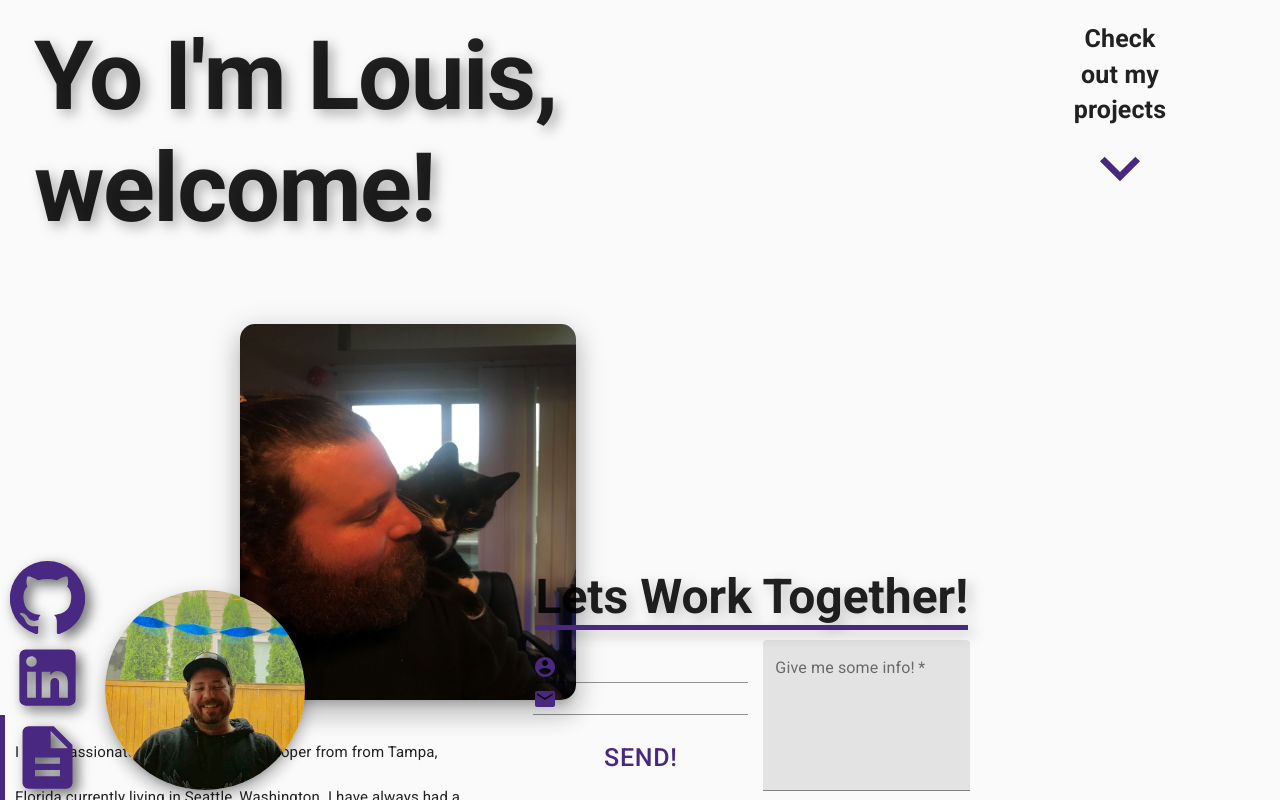
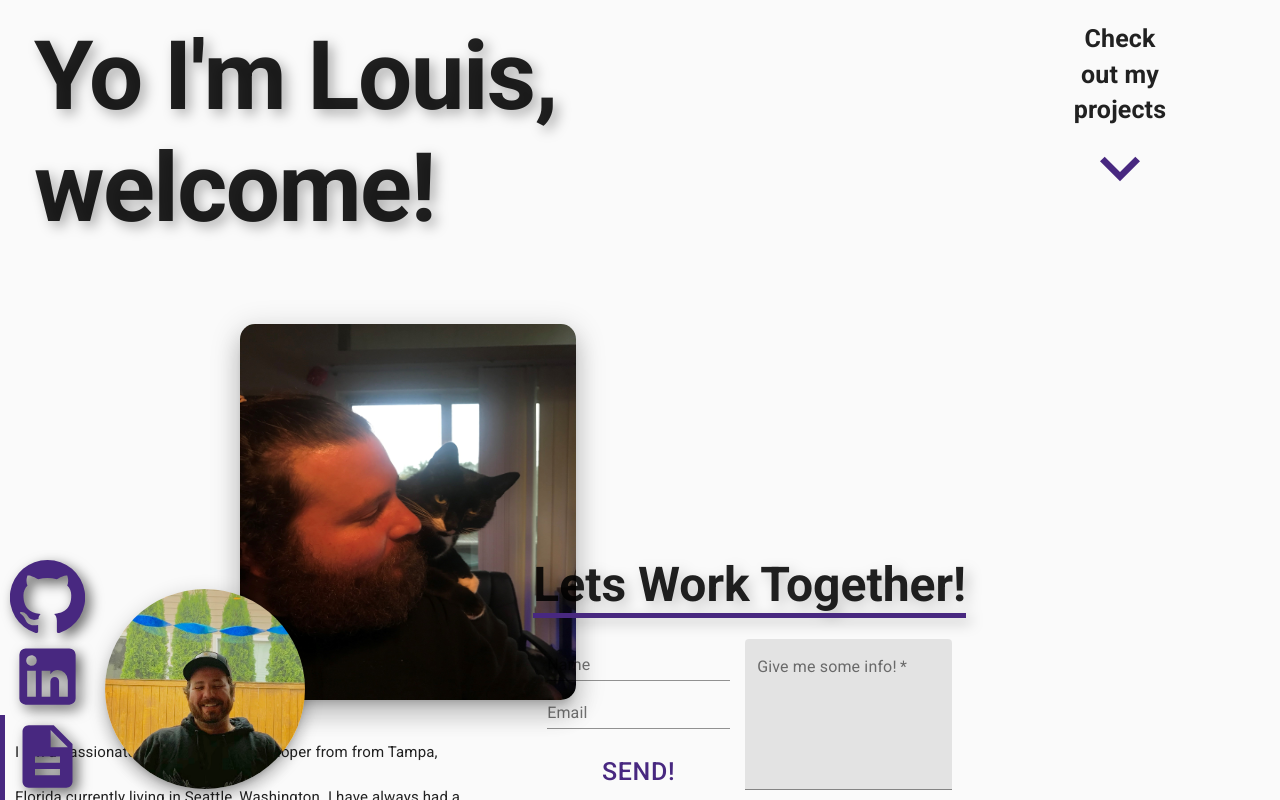
Before and after one commit to coleloui/portfolio-material, a React (Create React App) app: page / in a window 1280 px wide. Shown: the top 800 px of the page. Built offline with nearby package versions, Linux system fonts and the light colour scheme.

Commit message:
testing export

```diff
--- a/src/component/center.js
+++ b/src/component/center.js
@@ -18,7 +18,7 @@ const useStyles = makeStyles((theme) => ({
   },
 }));
 
-export default function Center() {
+function Center() {
   const classes = useStyles();
 
   const Bio = useSelector((state) => state.Bio);
@@ -37,3 +37,5 @@ export default function Center() {
     </Grid>
   );
 }
+
+export default Center;
--- a/src/component/contact.js
+++ b/src/component/contact.js
@@ -4,13 +4,11 @@ import {
   Typography,
   Input,
   TextField,
-  InputAdornment,
   FormControl,
   Button,
+  InputLabel,
 } from "@material-ui/core";
 import { makeStyles } from "@material-ui/core/styles";
-import AccountCircle from "@material-ui/icons/AccountCircle";
-import EmailIcon from "@material-ui/icons/Email";
 
 const useStyles = makeStyles((theme) => ({
   new: {
@@ -141,31 +139,23 @@ export default function Contact() {
             <Grid item className={classes.right}>
               <Grid container direction="column">
                 <FormControl>
+                  <InputLabel htmlFor="name">Name</InputLabel>
                   <Input
                     required
                     name="name"
                     type="text"
                     value={formData.name}
                     onChange={handleChange}
-                    startAdornment={
-                      <InputAdornment position="start">
-                        <AccountCircle className={classes.colorMe} />
-                      </InputAdornment>
-                    }
                   />
                 </FormControl>
                 <FormControl>
+                  <InputLabel htmlFor="Email">Email</InputLabel>
                   <Input
                     required
                     name="email"
                     type="email"
                     value={formData.email}
                     onChange={handleChange}
-                    startAdornment={
-                      <InputAdornment position="start">
-                        <EmailIcon className={classes.colorMe} />
-                      </InputAdornment>
-                    }
                   />
                 </FormControl>
                 <Button type="submit" className={classes.send}>
```
Also changed, not shown: 1 other file (tests, documents, lock files or other folders).
